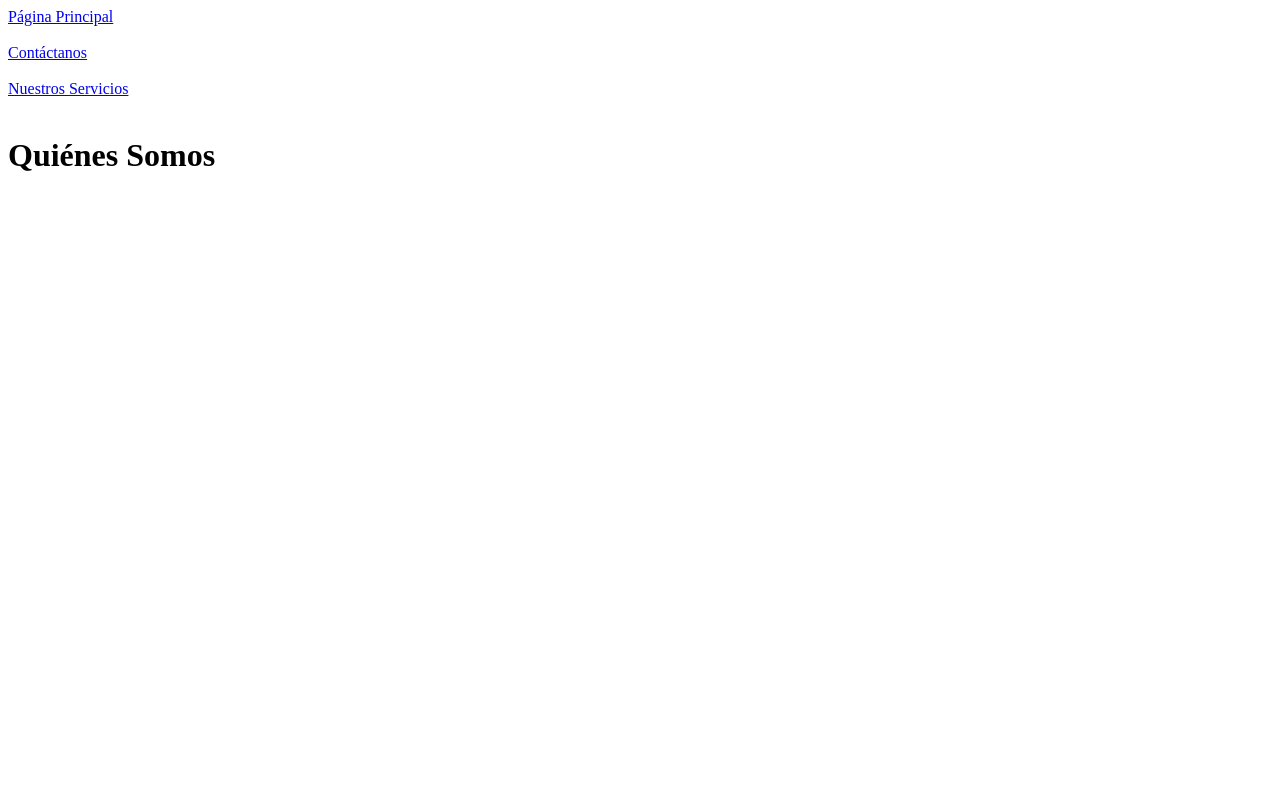
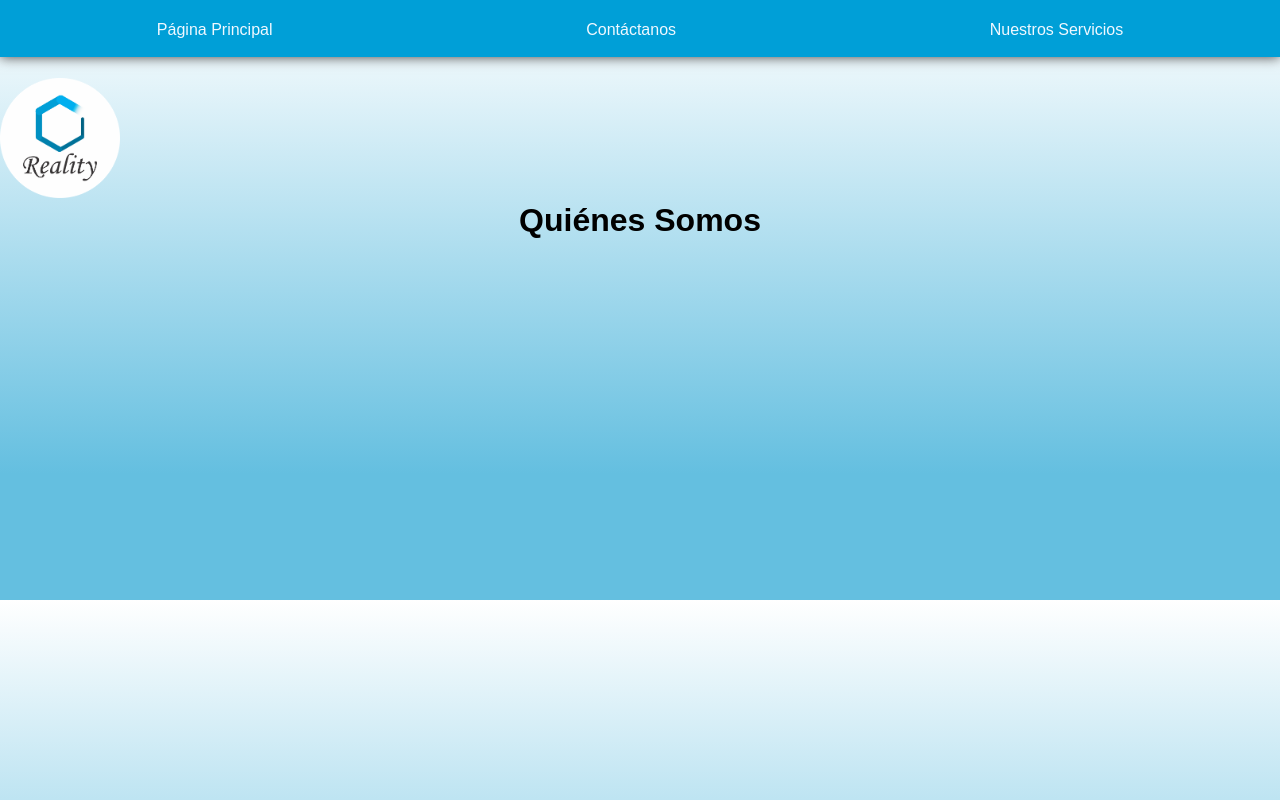
Before and after one commit to Niwde36/reality_web, a plain HTML site: page historia.html in a window 1280 px wide. Drawn offline with Linux system fonts and the light colour scheme; a web font is replaced by a local one.

Commit message:
Agreco css para quiéners somos

```diff
--- a/historia.html
+++ b/historia.html
@@ -37,9 +37,15 @@
                 </article>
             </div>
 
-       </nav>
+        </nav>
 
-        <h1>Quiénes Somos</h1>
+        <div class="logo">
+            <img src="./img/logo_reality_circulo_1200px.png" alt="Logo de Reality">
+        </div>
+
+        <div class="titulo">
+            <h1>Quiénes Somos</h1>
+        </div>
     </header>
 
 </body>
--- a/style/historia_style.css
+++ b/style/historia_style.css
@@ -0,0 +1,57 @@
+*{
+    padding: 0%;
+    margin: 0%;
+    border: 0;
+    font-family: 'Ysabeau', sans-serif;
+}
+
+.header{
+    display: block;
+    width: 100%;
+    text-align: center;
+
+}
+
+body{
+    background: linear-gradient(0deg,  #64bfe0 21%, white 100%);
+    height: 600px;
+
+}
+
+.nav_1{
+    display: flex;
+    justify-content: space-around;
+    background-color: #009FD7;
+    box-shadow: 0 0 12px #3f3f3f;
+}
+
+a{
+    text-decoration: none;
+    color: aliceblue;
+}
+
+.principal{
+    justify-content: space-between;
+    margin-top: 21px;
+}
+
+.servicios{
+    justify-content: space-between;
+    margin-top: 21px;
+}
+
+.contactanos{
+    justify-content: space-between;
+    margin-top: 21px;
+}
+
+
+.logo img{
+    width: 120px;
+    /* margin: 0 auto; */
+    margin-top: 21px;
+}
+
+.titulo{
+    text-align: center;
+}
--- a/style/servicios_style.css
+++ b/style/servicios_style.css
@@ -6,8 +6,8 @@
 }
 
 .header{
-    /* display: block; */
-    /* width: 100%; */
+    display: block;
+    width: 100%;
     text-align: center;
 
 }
```
Also changed, not shown: servicios.html (+6 -5 lines).
